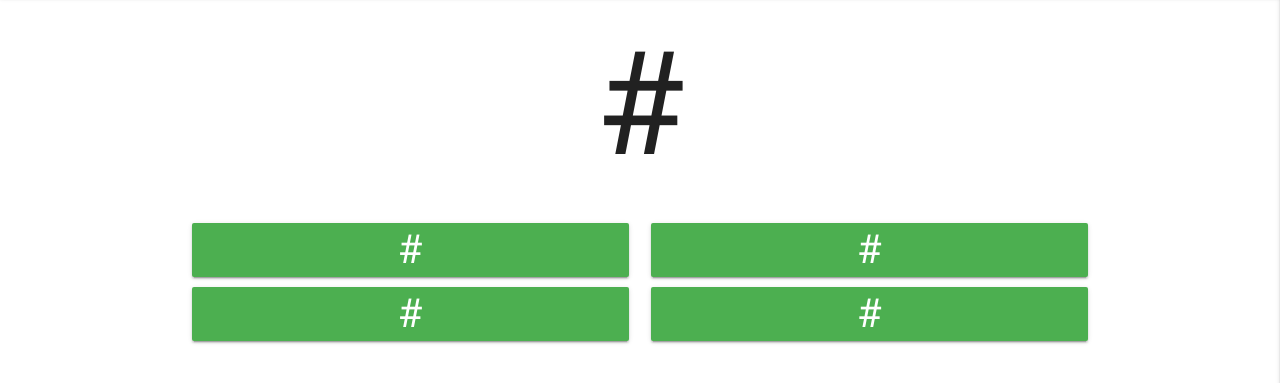
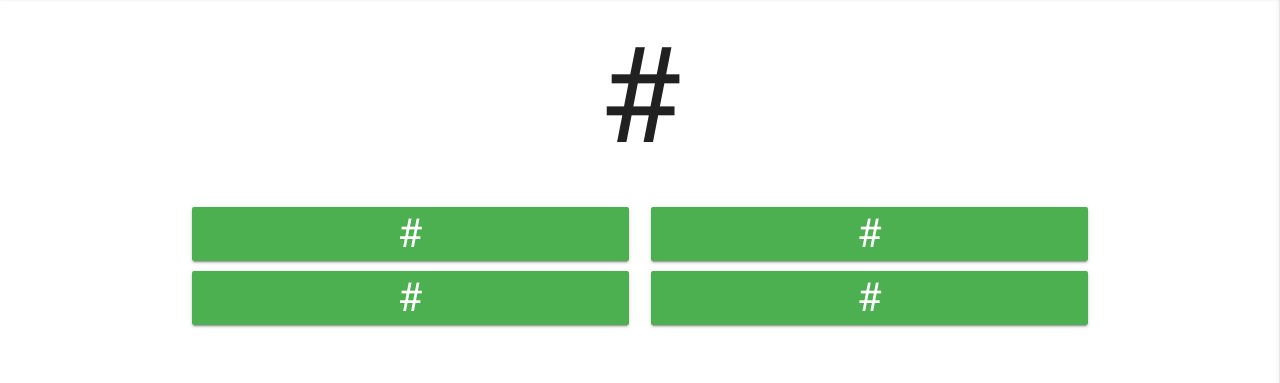
Before and after one commit to chronolai/learn-jp, a plain HTML site: page index.html in a window 1280 px wide. Shown: the part 67-450 px from the top of the page. Drawn offline with nearby package versions, Linux system fonts and the light colour scheme.

Commit message:
fix youon font-size

```diff
--- a/main.css
+++ b/main.css
@@ -1,5 +1,5 @@
 .display {
-    font-size: 108pt;
+    font-size: 100pt;
     text-align: center;
 }
 
```
